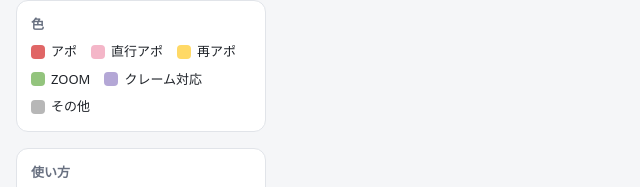
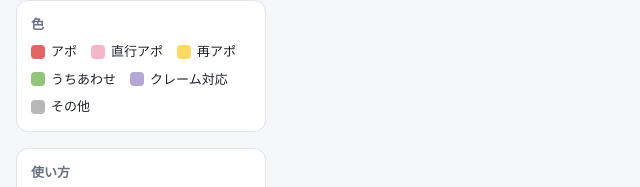
Before and after one commit to heartonerolling/shodan-schedule, a plain HTML site: page index.html in a window 1280 px wide. Shown: the part 384-571 px from the top of the page, 0-640 px from the left. Drawn offline with Linux system fonts and the light colour scheme; no server answers.

Commit message:
Update index.html
色分け
緑
zoom→うちあわせ

```diff
--- a/index.html
+++ b/index.html
@@ -284,7 +284,7 @@ function el(tag, cls, text) {
 // ---------- 状態 ----------
 let cfg = { startHour: 8, endHour: 22, intervalMin: 30 };
 let members = [];
-let colors = { 'アポ': '#e06666', '直行アポ': '#f4b6c8', '再アポ': '#ffd966', 'ZOOM': '#93c47d', 'クレーム対応': '#b4a7d6', 'その他': '#b7b7b7' };
+let colors = { 'アポ': '#e06666', '直行アポ': '#f4b6c8', '再アポ': '#ffd966', 'うちあわせ': '#93c47d', 'クレーム対応': '#b4a7d6', 'その他': '#b7b7b7' };
 const cache = {};                 // 'yyyy-MM' -> bookings[]
 let selDate = fmtDate(new Date());
 let calMonth = monthKey(selDate);
```
